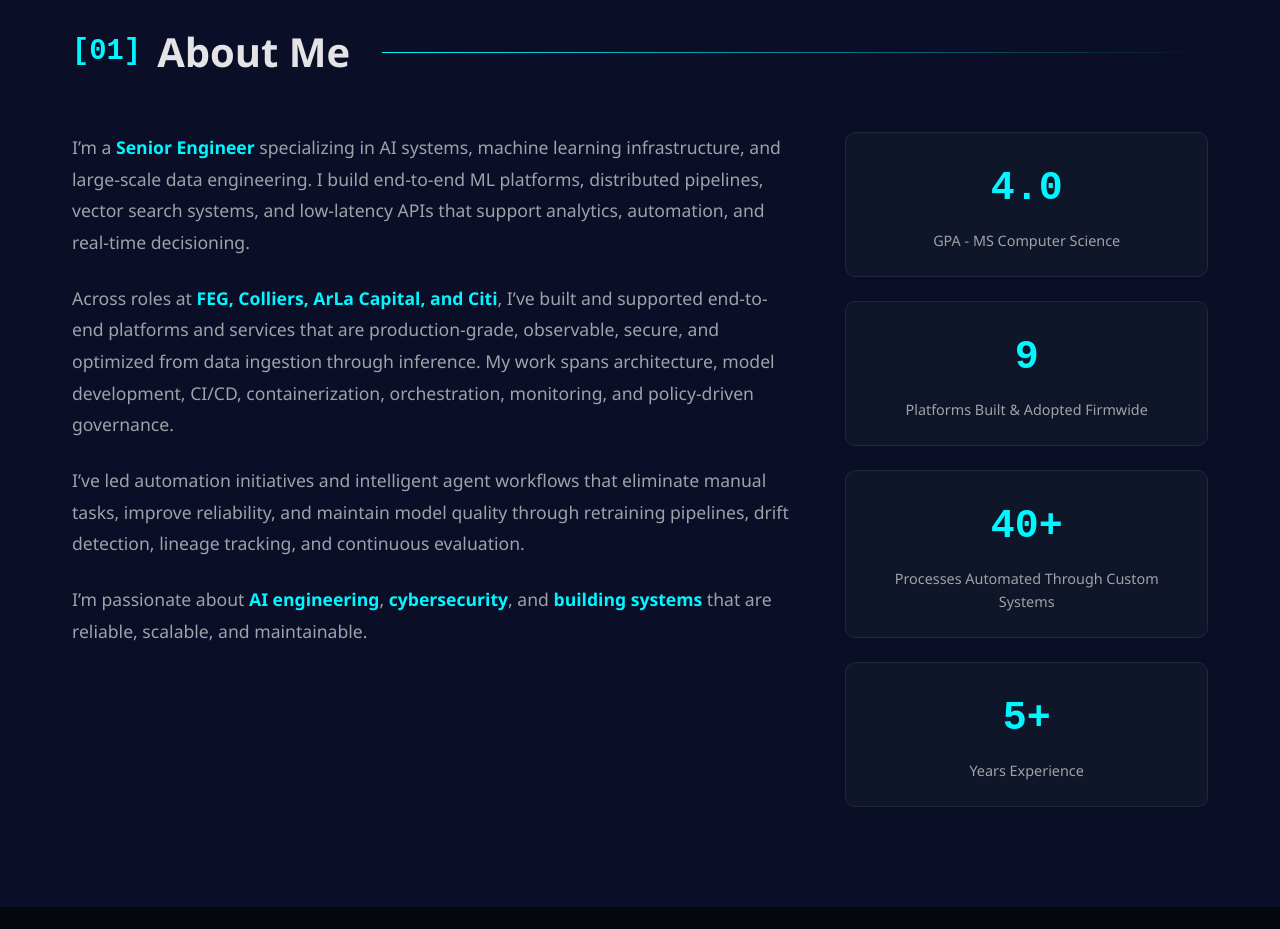
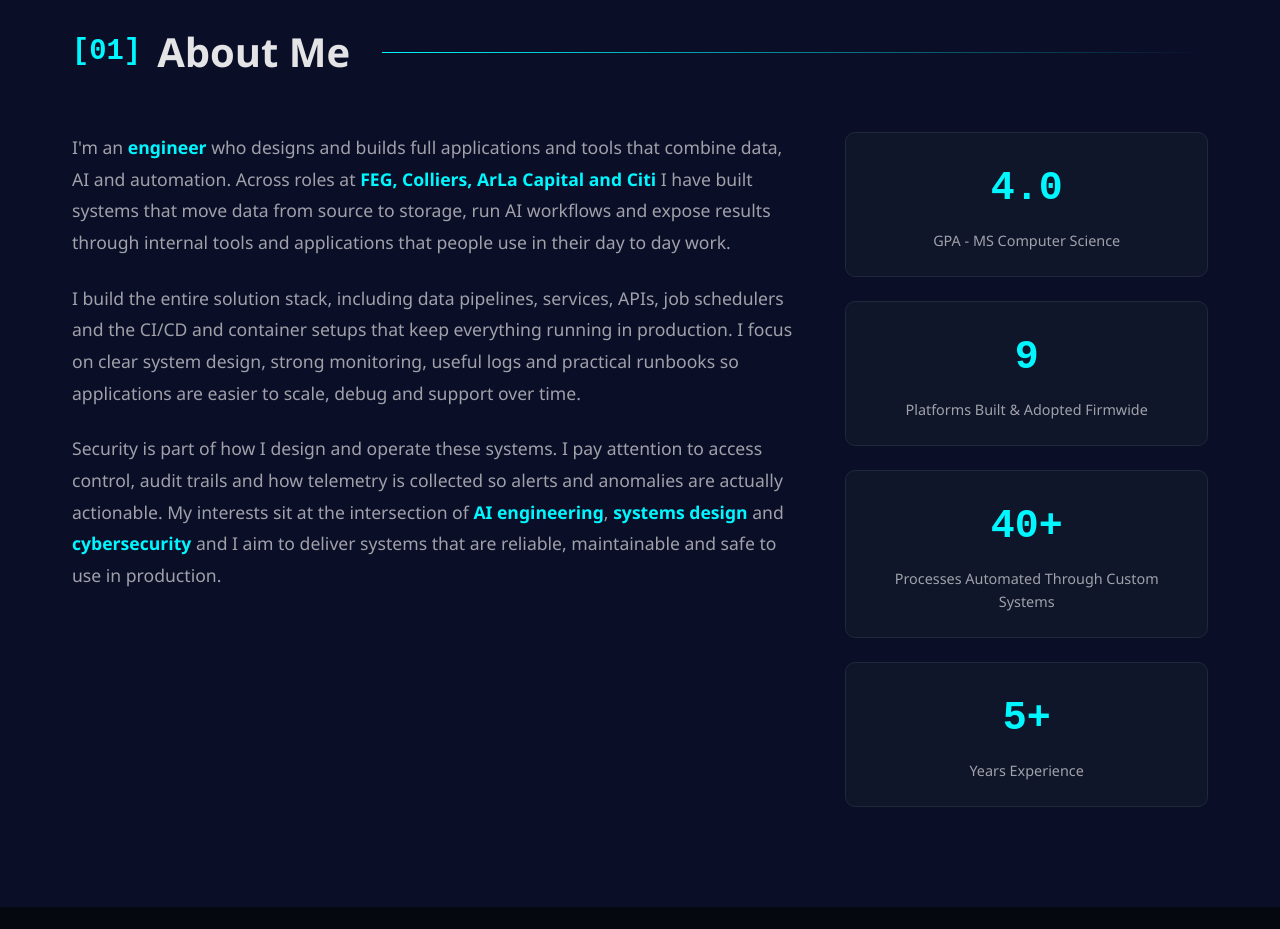
Before and after one commit to CrisSArenas/CrisSArenas.github.io, a plain HTML site: page index.html in a window 1280 px wide. Shown: the part 880-1809 px from the top of the page. Drawn offline with Linux system fonts and the light colour scheme.

Commit message:
Revise index.html

```diff
--- a/index.html
+++ b/index.html
@@ -76,24 +76,22 @@
             <div class="about-content">
                 <div class="about-text">
                     <p>
-                        I’m a <strong>Senior Engineer</strong> specializing in AI systems, machine learning infrastructure,
-                        and large-scale data engineering. I build end-to-end ML platforms, distributed pipelines, vector
-                        search systems, and low-latency APIs that support analytics, automation, and real-time decisioning.
+                    I'm an <strong>engineer</strong> who designs and builds full applications and tools that combine data, AI and automation.
+                    Across roles at <strong>FEG, Colliers, ArLa Capital and Citi</strong> I have built systems that move data from source to storage,
+                    run AI workflows and expose results through internal tools and applications that people use in their day to day work.
                     </p>
+
                     <p>
-                        Across roles at <strong>FEG, Colliers, ArLa Capital, and Citi</strong>,  I’ve built and supported
-                        end-to-end platforms and services that are production-grade, observable, secure, and optimized from data
-                        ingestion through inference. My work spans architecture, model development, CI/CD, containerization,
-                        orchestration, monitoring, and policy-driven governance.
+                    I build the entire solution stack, including data pipelines, services, APIs, job schedulers and the CI/CD and container setups
+                    that keep everything running in production. I focus on clear system design, strong monitoring, useful logs and practical runbooks
+                    so applications are easier to scale, debug and support over time.
                     </p>
+
                     <p>
-                        I’ve led automation initiatives and intelligent agent workflows that eliminate manual tasks, improve
-                        reliability, and maintain model quality through retraining pipelines, drift detection, lineage tracking,
-                        and continuous evaluation.
-                    </p>
-                    <p>
-                        I’m passionate about <strong>AI engineering</strong>, <strong>cybersecurity</strong>,
-                        and <strong>building systems</strong> that are reliable, scalable, and maintainable.
+                    Security is part of how I design and operate these systems. I pay attention to access control, audit trails and how telemetry is collected
+                    so alerts and anomalies are actually actionable.
+                    My interests sit at the intersection of <strong>AI engineering</strong>, <strong>systems design</strong> and <strong>cybersecurity</strong>
+                    and I aim to deliver systems that are reliable, maintainable and safe to use in production.
                     </p>
                 </div>
                 <div class="about-stats">
```
